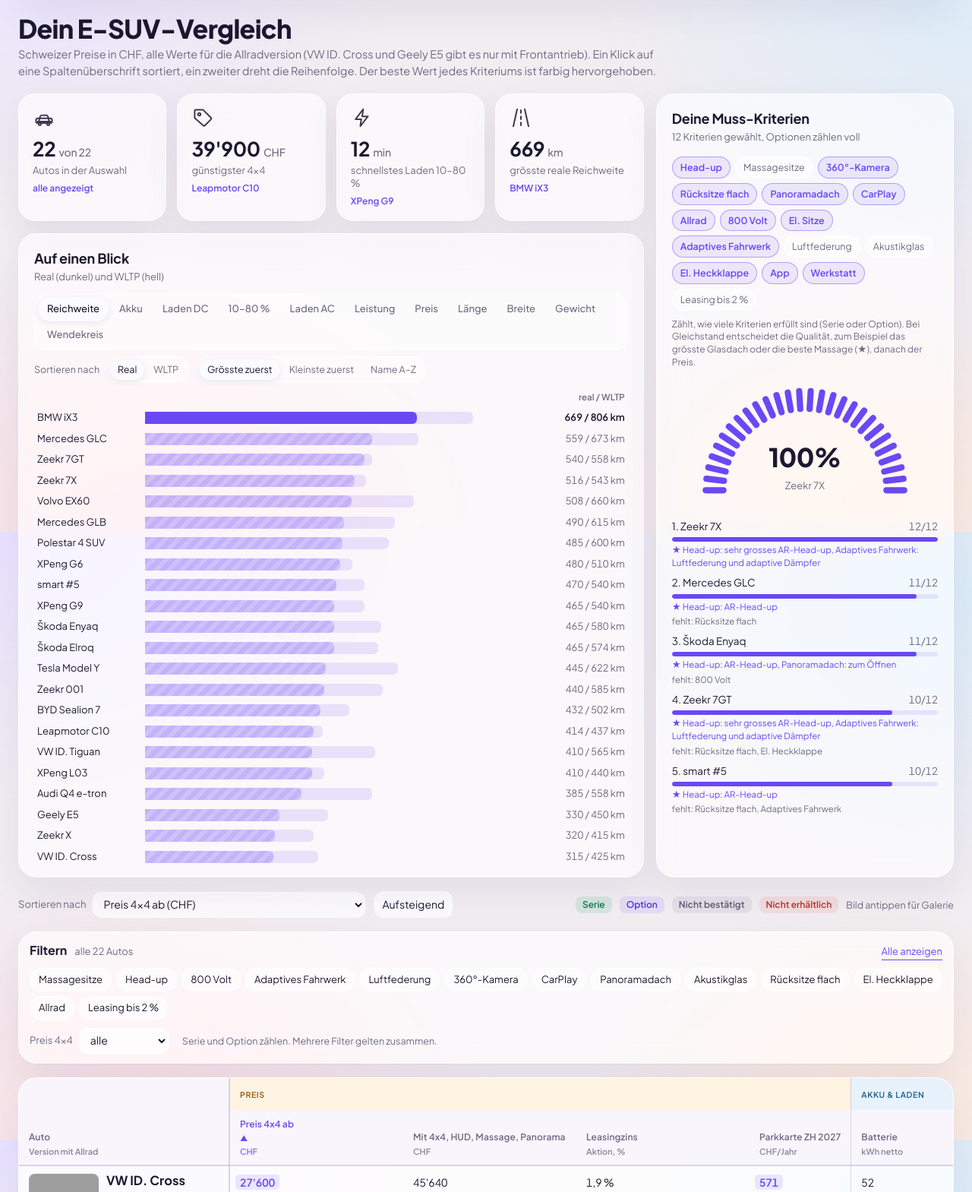
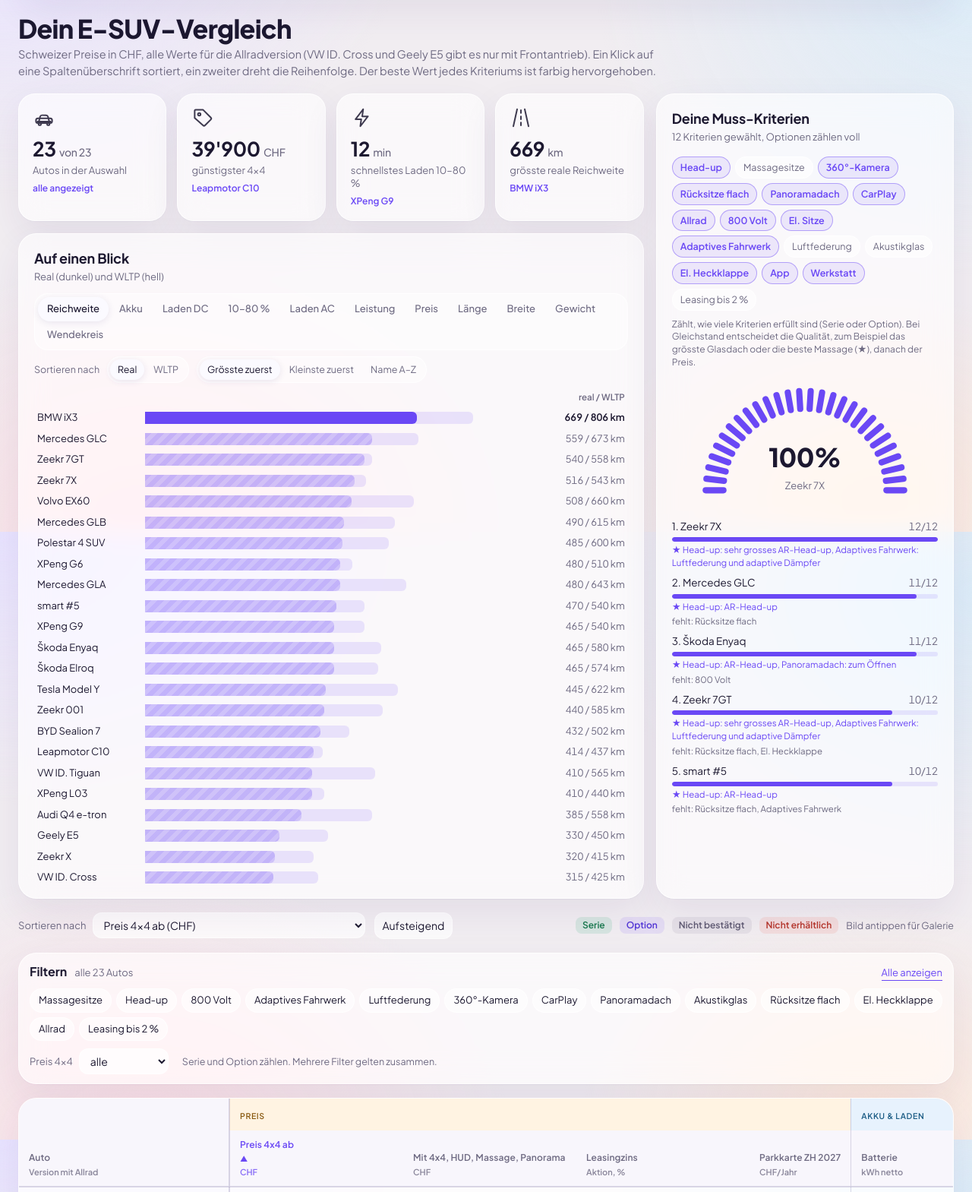
Before and after one commit to luckypunsh/fahrzeugvergleich, a plain HTML site: page index.html in a window 1280 px wide. Shown: the part 100-1669 px from the top of the page at 76% size. Drawn offline with Linux system fonts and the light colour scheme; grey boxes are pictures that could not be loaded.

Commit message:
Mercedes GLA 350 4MATIC elektrisch ergänzt
Co-Authored-By: Claude Opus 5.5 <noreply@anthropic.com>
Claude-Session: https://claude.ai/code/session_01BoTZj32baxwr6YktTkQ67S

```diff
--- a/index.html
+++ b/index.html
@@ -671,7 +671,17 @@ const CARS = [
     len:4782, wid:1895, widNote:"2'093 mit Spiegeln", hei:1635, wb:2897, turn:12.1, turnNote:"ADAC · autoscout24-Test: 11,9",
     boot:520, bootMax:1750, bootNote:"+ 58 l vorne · ADAC gemessen 440 l", weight:2360, weightNote:"ADAC",
     screen:17.9, screenNote:"+ Panoramic Vision über die ganze Frontscheibe",
-    massage:"open", massageNote:"nicht bestätigt", hud:"opt", hudNote:"im Innovationspaket, Panoramic Vision Serie", roof:"opt", roofNote:"Panorama-Glasdach, nicht zu öffnen", tail:"open", tailNote:"nicht bestätigt" }
+    massage:"open", massageNote:"nicht bestätigt", hud:"opt", hudNote:"im Innovationspaket, Panoramic Vision Serie", roof:"opt", roofNote:"Panorama-Glasdach, nicht zu öffnen", tail:"open", tailNote:"nicht bestätigt" },
+  { id:"gla", name:"Mercedes GLA", ref:"350 4MATIC, elektrisch", cls:"Kompakt-SUV",
+    priceFrom:60500, priceFromNote:"Heckantrieb 250+ ab 56'300 · Marktstart November 2026",
+    priceFull:61500, priceFullNote:"ca., + Head-up (Preis wie beim GLB geschätzt), Panoramadach Serie", priceFullEst:true, priceFullMiss:"Massage (nicht bestätigt)",
+    batt:85, battNote:"netto · NMC · 800 V", wltp:643, real:480, realNote:"EV Database (Modellwert), noch kein Test", realEst:true,
+    dc:320, ac:11, acNote:"22 kW Option", t1080:22, acc:5.4,
+    ps:354,
+    len:4565, wid:1873, hei:1604, wb:2790, turn:11.5, turnNote:"EV Database",
+    boot:410, bootMax:1400, bootNote:"+ 107 l vorne", weight:2235, weightNote:"EV Database",
+    screen:14, screenNote:"+ 10,25\" Cockpit, zweiter 14\"-Screen Option",
+    massage:"open", massageNote:"nicht bestätigt", hud:"open", hudNote:"nicht bestätigt, beim GLB als Option", roof:"yes", roofNote:"Serie, SKY CONTROL später", tail:"open", tailNote:"nicht bestätigt" }
 ];
 const AIR = {
   polestar:["no","Stahlfedern, adaptive Dämpfer mit Performance-Paket"],
@@ -695,10 +705,11 @@ const AIR = {
   glc:["opt","AIRMATIC im Paket Agilität & Komfort, CHF 2'645, mit Hinterachslenkung"],
   glb:["no","adaptive Dämpfer mit 20-Zoll-Rädern"],
   ix3:["no","Stahlfedern, keine Fahrwerksoptionen (ADAC)"],
+  gla:["no",""],
   idtiguan:["no",""]
 };
 CARS.forEach(c => { const a = AIR[c.id] || ["open",""]; c.air = a[0]; c.airNote = a[1]; });
-const VOLT = { polestar:400, zeekr:800, volvo:800, xpengg9:800, leapmotor:800, zeekr7gt:800, idtiguan:400, tesla:400, xpeng:800, enyaq:400, elroq:400, idcross:400, smart5:800, q4:400, sealion7:800, geely5:400, xpengl03:400, zeekr001:400, zeekrx:400, glc:800, glb:800, ix3:800 };
+const VOLT = { polestar:400, zeekr:800, volvo:800, xpengg9:800, leapmotor:800, zeekr7gt:800, idtiguan:400, tesla:400, xpeng:800, enyaq:400, elroq:400, idcross:400, smart5:800, q4:400, sealion7:800, geely5:400, xpengl03:400, zeekr001:400, zeekrx:400, glc:800, glb:800, ix3:800, gla:800 };
 CARS.forEach(c => { c.volt = VOLT[c.id] ?? null; });
 CARS.forEach(c => { c.park = Math.round(c.weight * 0.35); });
 // Leasing: [Zins in %, Anzeige, Details]. Stand 11.11.2026, Aktionen für Privatkunden, Firmenleasing kann abweichen.
@@ -723,6 +734,7 @@ const LEASE = {
   zeekrx:[1.49, "1,49 %", "Zeekr Schweiz über multilease: eff. 1,50 %, 48 Mt, 15'000 km/J., 20 % Anzahlung. Privilege CHF 563/Mt. Immatrikulation bis 31.12.2026"],
   glc:[0, "0 % mit Vers.", "Mercedes-Aktion für 4MATIC bis 30.11.2026: 0 % nur mit Mercedes-Versicherungspaket (Zürich, Vollkasko Pflicht), sonst 0,5 %. GLC 300 4MATIC ab CHF 381/Mt. Deine Händlerofferte (Januar 2026, damals 10 Tage gültig): voll ausgestattet Liste CHF 104'527, nach 13 % Flottenrabatt und 3,5 % Sondernachlass CHF 88'500 inkl. Ablieferung. Leasingrate dafür beim Händler anfragen"],
   glb:[0, "0 % mit Vers.", "Mercedes-Aktion bis 30.11.2026: 48 Mt, 10'000 km/J., erste grosse Rate CHF 10'903, danach ab CHF 289/Mt. 0 % nur mit Mercedes-Versicherungspaket (Zürich, Vollkasko Pflicht), sonst 0,5 %"],
+  gla:[0, "0 % mit Vers.", "Mercedes-Aktion bis 30.11.2026: 48 Mt, 10'000 km/J., erste grosse Rate CHF 10'770, danach ab CHF 309/Mt. 0 % nur mit Mercedes-Versicherungspaket (Zürich, Vollkasko Pflicht), sonst 0,5 %"],
   ix3:[null, "Offen", "Keine Schweizer Leasingaktion gefunden, beim BMW-Händler anfragen"],
   idcross:[1.9, "1,9 %", "VW-Aktion für Verträge 01.11. bis 31.12.2026, 48 Mt, 10'000 km/J., 20 % Anzahlung"],
 };
@@ -748,6 +760,7 @@ const TECH = {
   zeekrx:{cam360:["yes","Rundumsicht"], flat:["open","nicht bestätigt"], carplay:["yes","kabellos"], eseat:["yes","mit Memory"], adapt:["no","nicht verstellbar"], service:["yes","Emil Frey Zürich Nord"]},
   glc:{cam360:["opt","Parking Assist 360, CHF 642"], flat:["open","Lehnen umklappbar, Ebenheit nicht bestätigt"], carplay:["yes","Serie"], eseat:["yes","Memory im Paket"], adapt:["opt","AIRMATIC im Paket Agilität & Komfort"], service:["yes","sehr dichtes Mercedes-Netz, Merbag Zürich"]},
   glb:{cam360:["opt","Parking Assist 360 als Digital Extra"], flat:["open","40:20:40, verschiebbar, Ebenheit nicht bestätigt"], carplay:["opt","in DE Aufpreis 357 €, in CH prüfen"], eseat:["open","nicht bestätigt"], adapt:["opt","adaptive Dämpfer nur mit 20-Zoll-Rädern"], service:["yes","sehr dichtes Mercedes-Netz, Merbag Zürich"]},
+  gla:{cam360:["opt","Parking Assist 360"], flat:["open","nicht bestätigt"], carplay:["opt","wie GLB, in CH prüfen"], eseat:["open","nicht bestätigt"], adapt:["open","nicht bestätigt"], service:["yes","sehr dichtes Mercedes-Netz, Merbag Zürich"]},
   ix3:{cam360:["open","nicht bestätigt"], flat:["open","nicht bestätigt"], carplay:["yes","Serie"], eseat:["open","nicht bestätigt"], adapt:["no","nicht erhältlich, straffes Stahlfahrwerk"], service:["yes","dichtes BMW-Netz im Raum Zürich"]},
   smart5:{cam360:["yes",""], flat:["no","bucklige Liegefläche (ADAC)"], carplay:["yes","kabellos"], eseat:["yes",""], adapt:["no","Stahlfedern, nicht verstellbar"], service:["yes","Merbag und Mercedes-Partner"]},
 };
@@ -775,6 +788,7 @@ const GLASS = {
   glc:["yes","Akustikglas Serie (Offerte)"],
   glb:["opt","Akustikglas vorne als Option"],
   ix3:["open","nicht angegeben"],
+  gla:["opt","Akustikglas vorne als Option"],
 };
 CARS.forEach(c => { const g = GLASS[c.id] || ["open",""]; c.glass = g[0]; c.glassNote = g[1]; });
 CARS.forEach(c => {
@@ -844,7 +858,7 @@ const PHOTOS = {"geely5":[["Front","https://thumb.wikimedia.org/wikipedia/common
 const photos = c => PHOTOS[c.id] || [];
 // Weitere Fotos: Testberichte von CarExpert (Australien) mit grossen Bildergalerien, nur verlinkt
 const CX_BASE = "https://www.carexpert.com.au/";
-const CX = {polestar:"car-reviews/2027-polestar-4-suv-review", zeekr:"car-reviews/2025-zeekr-7x-review", zeekr7gt:"car-reviews/2027-zeekr-7gt-review-quick-drive", volvo:"car-reviews/2027-volvo-ex60-review-quick-drive", xpengg9:"xpeng", xpeng:"car-reviews/2026-xpeng-g6-awd-performance-review-quick-drive", leapmotor:"car-reviews/2025-leapmotor-c10-review", tesla:"car-reviews/2025-tesla-model-y-review", enyaq:"car-reviews/2026-skoda-enyaq-review", elroq:"car-reviews/2025-skoda-elroq-review-quick-drive", idtiguan:"car-news/2027-volkswagen-id-tiguan-to-replace-id4-and-id5", idcross:"car-news/volkswagen-id-cross-t-cross-size-electric-suv-unveiled", smart5:"car-reviews/2025-smart-5-review-quick-drive", q4:"car-reviews/2027-audi-q4-e-tron-review-quick-drive", sealion7:"car-reviews/2026-byd-sealion-7-review", geely5:"car-reviews/2026-geely-ex5-review-1", xpengl03:"xpeng/l03", zeekr001:"zeekr", zeekrx:"car-reviews/2025-zeekr-x-awd-review", glc:"car-reviews/2026-mercedes-benz-glc-with-eq-technology-prototype-drive", glb:"car-reviews/2026-mercedes-benz-glb-electric-review-quick-drive", ix3:"car-reviews/2026-bmw-ix3-review-quick-drive"};
+const CX = {polestar:"car-reviews/2027-polestar-4-suv-review", zeekr:"car-reviews/2025-zeekr-7x-review", zeekr7gt:"car-reviews/2027-zeekr-7gt-review-quick-drive", volvo:"car-reviews/2027-volvo-ex60-review-quick-drive", xpengg9:"xpeng", xpeng:"car-reviews/2026-xpeng-g6-awd-performance-review-quick-drive", leapmotor:"car-reviews/2025-leapmotor-c10-review", tesla:"car-reviews/2025-tesla-model-y-review", enyaq:"car-reviews/2026-skoda-enyaq-review", elroq:"car-reviews/2025-skoda-elroq-review-quick-drive", idtiguan:"car-news/2027-volkswagen-id-tiguan-to-replace-id4-and-id5", idcross:"car-news/volkswagen-id-cross-t-cross-size-electric-suv-unveiled", smart5:"car-reviews/2025-smart-5-review-quick-drive", q4:"car-reviews/2027-audi-q4-e-tron-review-quick-drive", sealion7:"car-reviews/2026-byd-sealion-7-review", geely5:"car-reviews/2026-geely-ex5-review-1", xpengl03:"xpeng/l03", zeekr001:"zeekr", zeekrx:"car-reviews/2025-zeekr-x-awd-review", glc:"car-reviews/2026-mercedes-benz-glc-with-eq-technology-prototype-drive", glb:"car-reviews/2026-mercedes-benz-glb-electric-review-quick-drive", ix3:"car-reviews/2026-bmw-ix3-review-quick-drive", gla:"car-news/2027-mercedes-benz-gla-new-small-suv-revealed-with-electric-and-mild-hybrid-power"};
 const moreUrl = c => CX[c.id] ? CX_BASE + CX[c.id] : "https://www.google.com/search?tbm=isch&q=" + encodeURIComponent(c.name);
 const px = (u, w) => u.includes("Special:FilePath") ? u.replace(/width=\d+/, "width=" + w) : u.replace("/1280px-", "/" + w + "px-");
 const coverImg = c => { const p = photos(c)[0]; return p ? `<img src="${px(p[1], 330)}" alt="" loading="lazy" onerror="this.remove()">` : ""; };
```
Also changed, not shown: 1 other file.
